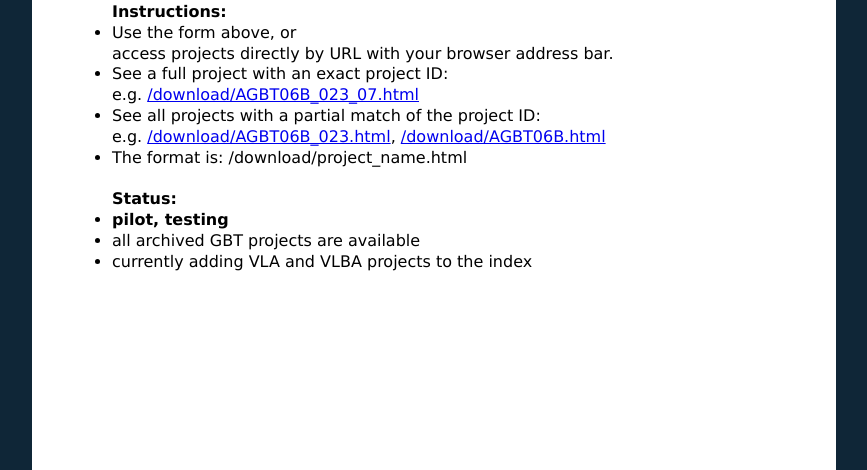
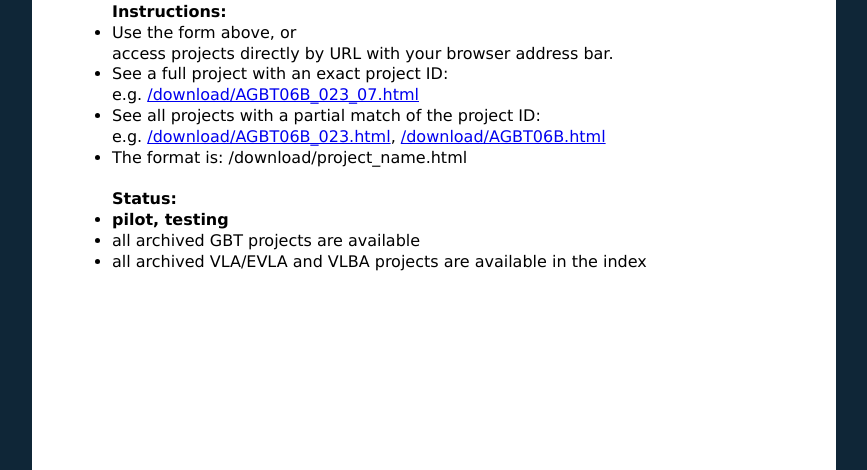
Before and after one commit to rduplain/archive, a Python web app: template templates/index.html in a window 1280 px wide. Shown: the part 383-853 px from the top of the page, without its empty margins (206-1073 px from the left). Run offline with Jinja, Linux system fonts and the light colour scheme; the template is opened without the code that fills it, so the values that code supplies are empty.

Commit message:
Updated status on index.html.

```diff
--- a/templates/index.html
+++ b/templates/index.html
@@ -99,7 +99,7 @@
     <ul><strong>Status:</strong>
       <li><strong>pilot, testing</strong></li>
       <li>all archived GBT projects are available</li>
-      <li>currently adding VLA and VLBA projects to the index</li>
+      <li>all archived VLA/EVLA and VLBA projects are available in the index</li>
     </ul>
     </div>
     <div class="query-spacer">&nbsp;</div>
```
